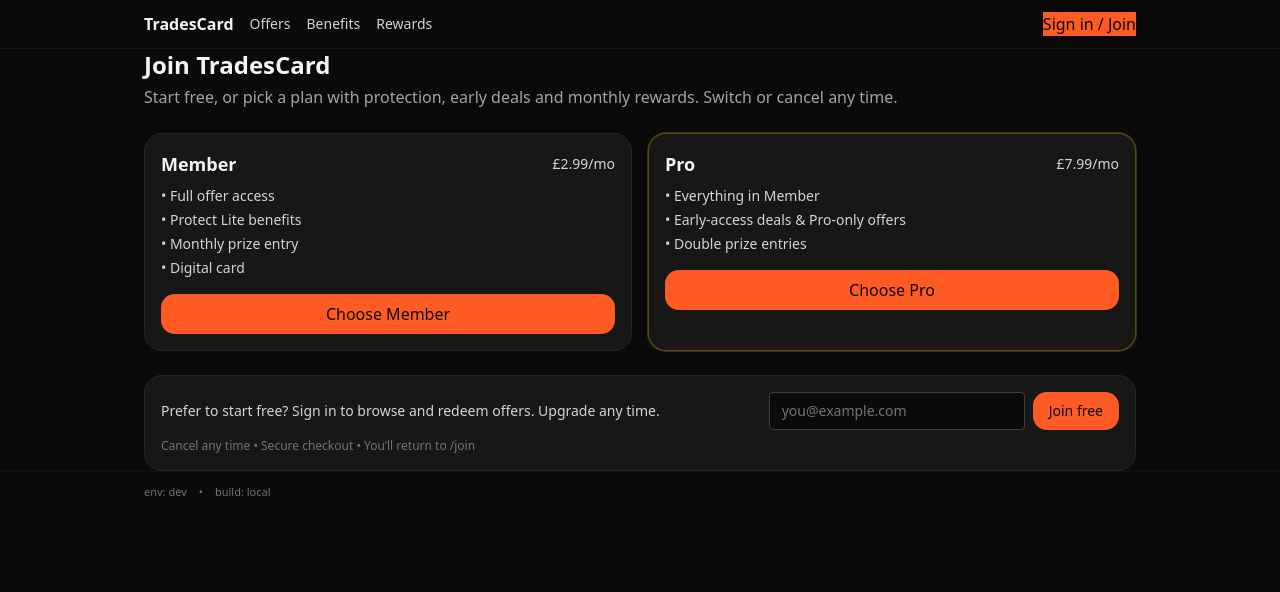
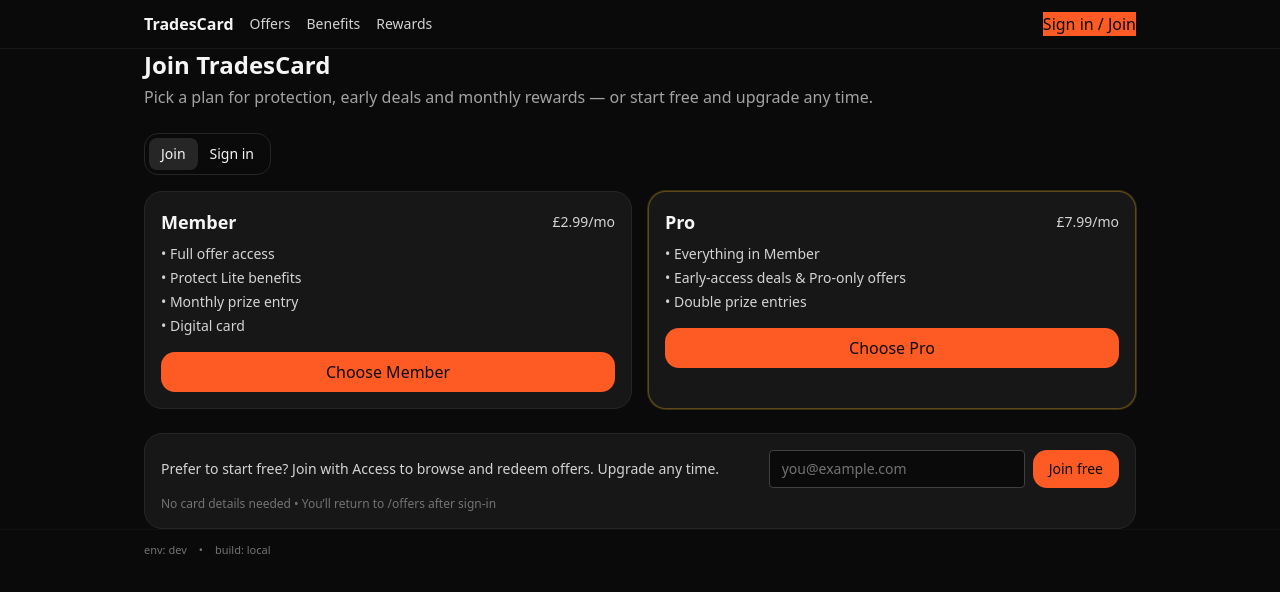
Before and after one commit to reynolds-uk/tradescard-web, a Next.js app: page /join in a window 1280 px wide. Shown: the top 592 px of the page. Built offline with nearby package versions, Linux system fonts and the light colour scheme; no server answers.

Commit message:
improved join path vs login

```diff
--- a/app/join/page.tsx
+++ b/app/join/page.tsx
@@ -15,20 +15,33 @@ import { track } from "@/lib/track";
 
 type Plan = "access" | "member" | "pro";
 
+const APP_URL =
+  process.env.NEXT_PUBLIC_APP_URL ?? "https://tradescard-web.vercel.app";
+
+const AUTH_ERROR_MAP: Record<string, string> = {
+  otp_expired: "That sign-in link has expired. Please request a new one.",
+  otp_disabled: "Magic links are currently unavailable. Please try again shortly.",
+  invalid_grant: "That sign-in link is no longer valid. Request a new one.",
+  server_error: "We had trouble verifying your link. Try again.",
+};
+
 export default function JoinPage() {
   const router = useRouter();
   const params = useSearchParams();
+
   const me = useMe();
   const { user } = me;
-  const next = "/join";
-  const { busy, error, startMembership } = useJoinActions(next);
 
-  // local state
+  // Paid funnel / checkout helper
+  const { busy, error: checkoutError, startMembership } = useJoinActions("/join");
+
+  // UI state
+  const [tab, setTab] = useState<"join" | "signin">("join");
   const [email, setEmail] = useState("");
   const [info, setInfo] = useState<string>("");
   const [sent, setSent] = useState(false);
-  const [wanted, setWanted] = useState<Plan | null>(null);
-  const [inlineEmailFor, setInlineEmailFor] = useState<Plan | null>(null);
+  const [wanted, setWanted] = useState<Exclude<Plan, "access"> | null>(null);
+  const [inlineEmailFor, setInlineEmailFor] = useState<Exclude<Plan, "access"> | null>(null);
   const emailRef = useRef<HTMLInputElement>(null);
 
   // Supabase client (client-side auth flow)
@@ -41,84 +54,105 @@ export default function JoinPage() {
     []
   );
 
-  // subtle trial eligibility
   const showTrialChip = shouldShowTrial(me);
 
-  // If already signed in, /join isn't needed → into the app
+  // Default tab & intent from query string
+  useEffect(() => {
+    const mode = (params.get("mode") || "").toLowerCase();
+    const qPlan = params.get("plan") as Exclude<Plan, "access"> | null;
+    if (mode === "signin") setTab("signin");
+    if (qPlan) setWanted(qPlan);
+  }, [params]);
+
+  // Handle auth redirect errors (e.g., clicked the magic link twice)
+  useEffect(() => {
+    const err = params.get("error") || params.get("error_code");
+    if (!err) return;
+    const key = (err || "").toLowerCase();
+    const msg = AUTH_ERROR_MAP[key] || "We couldn’t verify your link. Please request a new one.";
+    setTab("signin");
+    setInfo(msg);
+    // Clean the URL
+    try {
+      const url = new URL(window.location.href);
+      ["error", "error_code", "error_description", "status", "success", "canceled"].forEach((k) =>
+        url.searchParams.delete(k)
+      );
+      window.history.replaceState({}, "", url.pathname);
+    } catch {}
+  }, [params]);
+
+  // If already signed in, /join isn’t needed → take them to offers (or keep if we want inline upgrade)
   useEffect(() => {
     (async () => {
       const { data } = await supabase.auth.getSession();
-      if (data?.session?.user) router.replace("/offers");
+      if (data?.session?.user) {
+        // If they came with a paid intent, send to checkout directly
+        const stored = window.localStorage.getItem("join_wanted_plan") as
+          | Exclude<Plan, "access">
+          | null;
+        if (stored) {
+          window.localStorage.removeItem("join_wanted_plan");
+          await startMembership(stored);
+          return;
+        }
+        router.replace("/offers");
+      }
     })();
     // eslint-disable-next-line react-hooks/exhaustive-deps
   }, []);
 
-  // Handle intent from ?plan=member|pro and localStorage fallback
+  // If no account and there’s a plan intent, inline the email capture on that card
   useEffect(() => {
-    const qPlan = params?.get("plan") as Exclude<Plan, "access"> | null;
     const stored = (typeof window !== "undefined"
       ? window.localStorage.getItem("join_wanted_plan")
       : null) as Exclude<Plan, "access"> | null;
 
-    const intent = qPlan || stored || null;
-    if (!intent) return;
+    const plan = wanted || stored || null;
+    if (!plan) return;
 
-    if (user) {
-      // already signed in → go straight to checkout
-      void startMembership(intent);
-    } else {
-      // show inline email on the chosen card
-      setWanted(intent);
-      setInlineEmailFor(intent);
-      if (qPlan && typeof window !== "undefined") {
-        window.localStorage.setItem("join_wanted_plan", qPlan);
-      }
-      // focus email
+    if (!user) {
+      setInlineEmailFor(plan);
       setTimeout(() => emailRef.current?.focus(), 0);
     }
-    // eslint-disable-next-line react-hooks/exhaustive-deps
-  }, [params, user]);
+  }, [user, wanted]);
 
-  async function sendMagicLink(targetEmail: string) {
+  async function sendMagicLink(targetEmail: string, redirectTo = "/offers") {
     const trimmed = targetEmail.trim();
     if (!trimmed || !/^\S+@\S+\.\S+$/.test(trimmed)) {
       setInfo("Enter a valid email to get your sign-in link.");
       emailRef.current?.focus();
       return;
     }
-
-    const appUrl =
-      process.env.NEXT_PUBLIC_APP_URL ?? "https://tradescard-web.vercel.app";
-
     const { error: supaErr } = await supabase.auth.signInWithOtp({
       email: trimmed,
-      options: { emailRedirectTo: new URL("/offers", appUrl).toString() },
+      options: { emailRedirectTo: new URL(redirectTo, APP_URL).toString() },
     });
-
     if (supaErr) throw supaErr;
   }
 
   async function handleSendLink() {
     setInfo("");
     try {
-      await sendMagicLink(email);
+      // Access signup (free) → redirect to /offers on completion
+      await sendMagicLink(email, "/offers");
       setSent(true);
       setInfo("Check your inbox for your sign-in link.");
       track("join_free_click");
-    } catch {
-      setInfo("We couldn't send the link just now. Please try again.");
+    } catch (e) {
+      setInfo("We couldn’t send the link just now. Please try again.");
     }
   }
 
   async function choose(plan: Exclude<Plan, "access">) {
     setInfo("");
     if (!user) {
-      // No account yet → keep everything inline on the chosen card
+      // Logged out → store intent and inline email on chosen card
       setWanted(plan);
       setInlineEmailFor(plan);
-      if (typeof window !== "undefined") {
+      try {
         window.localStorage.setItem("join_wanted_plan", plan);
-      }
+      } catch {}
       setTimeout(() => emailRef.current?.focus(), 0);
       return;
     }
@@ -132,14 +166,15 @@ export default function JoinPage() {
     if (!inlineEmailFor) return;
     setInfo("");
     try {
-      await sendMagicLink(email);
+      // After sign-in, we return to /join; use localStorage to auto-continue to checkout
+      await sendMagicLink(email, "/join");
       setSent(true);
       setInfo(
-        `Check your inbox for your sign-in link. We’ll continue to ${inlineEmailFor} after you sign in.`
+        `Link sent. After you sign in, we’ll continue to ${inlineEmailFor}.`
       );
       track("join_free_click");
     } catch {
-      setInfo("We couldn't send the link just now. Please try again.");
+      setInfo("We couldn’t send the link just now. Please try again.");
     }
   }
 
@@ -160,13 +195,13 @@ export default function JoinPage() {
     accent?: "pro" | "member";
   }) {
     const isInline = inlineEmailFor === plan;
+    const accentCls =
+      accent === "pro"
+        ? "border-amber-400/30 ring-1 ring-amber-400/20"
+        : "border-neutral-800";
 
     return (
-      <div
-        className={`rounded-2xl border ${
-          accent === "pro" ? "border-amber-400/30 ring-1 ring-amber-400/20" : "border-neutral-800"
-        } bg-neutral-900 p-4`}
-      >
+      <div className={`rounded-2xl border ${accentCls} bg-neutral-900 p-4`}>
         <div className="flex items-center justify-between">
           <div className="text-lg font-semibold">{title}</div>
           <div className="text-sm text-neutral-300">{price}</div>
@@ -217,22 +252,45 @@ export default function JoinPage() {
     <Container>
       <PageHeader
         title="Join TradesCard"
-        subtitle="Start free, or pick a plan with protection, early deals and monthly rewards. Switch or cancel any time."
+        subtitle={
+          tab === "join"
+            ? "Pick a plan for protection, early deals and monthly rewards — or start free and upgrade any time."
+            : "Sign in with a magic link. No password needed."
+        }
         aside={
-          showTrialChip ? (
+          tab === "join" && shouldShowTrial(me) ? (
             <span className="promo-chip promo-chip-xs-hide">{TRIAL_COPY}</span>
           ) : undefined
         }
       />
 
-      {info && (
-        <div className="mb-4 alert alert-info">{info}</div>
-      )}
-      {error && (
-        <div className="mb-4 alert alert-error">{error}</div>
-      )}
+      {/* Tab switcher */}
+      <div className="mb-4 inline-flex rounded-xl border border-neutral-800 p-1">
+        <button
+          onClick={() => setTab("join")}
+          className={`px-3 py-1.5 text-sm rounded-lg ${
+            tab === "join" ? "bg-neutral-800" : "hover:bg-neutral-900"
+          }`}
+        >
+          Join
+        </button>
+        <button
+          onClick={() => setTab("signin")}
+          className={`px-3 py-1.5 text-sm rounded-lg ${
+            tab === "signin" ? "bg-neutral-800" : "hover:bg-neutral-900"
+          }`}
+        >
+          Sign in
+        </button>
+      </div>
 
-      {/* Two plans */}
+      {/* Alerts */}
+      {info && <div className="mb-4 alert alert-info">{info}</div>}
+      {checkoutError && <div className="mb-4 alert alert-error">{checkoutError}</div>}
+
+      {tab === "join" ? (
+        <>
+          {/* Paid plans */}
           <div className="grid gap-4 md:grid-cols-2">
             <PlanCard
               plan="member"
@@ -259,11 +317,11 @@ export default function JoinPage() {
             />
           </div>
 
-      {/* Join free strip (kept for people who just want Access) */}
+          {/* Free Access sign-up */}
           <div className="mt-6 rounded-2xl border border-neutral-800 bg-neutral-900 p-4">
             <div className="flex flex-col gap-3 md:flex-row md:items-center md:justify-between">
               <div className="text-sm text-neutral-300">
-            Prefer to start free? Sign in to browse and redeem offers. Upgrade any time.
+                Prefer to start free? Join with Access to browse and redeem offers. Upgrade any time.
               </div>
               <div className="flex w-full flex-col items-stretch gap-2 md:w-auto md:flex-row">
                 <input
@@ -281,7 +339,7 @@ export default function JoinPage() {
               </div>
             </div>
             <div className="mt-2 text-xs text-neutral-500">
-          Cancel any time • Secure checkout • You’ll return to /join
+              No card details needed • You’ll return to /offers after sign-in
               {wanted && (
                 <span className="ml-2 text-neutral-400">
                   (We’ll continue to <strong>{wanted}</strong> after you sign in)
@@ -289,6 +347,33 @@ export default function JoinPage() {
               )}
             </div>
           </div>
+        </>
+      ) : (
+        // Sign in tab
+        <div className="rounded-2xl border border-neutral-800 bg-neutral-900 p-5">
+          <div className="text-sm text-neutral-300">
+            Enter your email and we’ll send you a magic link.
+          </div>
+          <div className="mt-3 grid gap-2 sm:grid-cols-[1fr_auto]">
+            <input
+              ref={emailRef}
+              type="email"
+              inputMode="email"
+              placeholder="you@example.com"
+              value={email}
+              onChange={(e) => setEmail(e.target.value)}
+              className="w-full rounded border border-neutral-700 bg-neutral-950 px-3 py-2 text-sm text-white placeholder-neutral-500 focus:outline-none focus:ring-1 focus:ring-neutral-500"
+            />
+            <PrimaryButton onClick={handleSendLink} disabled={busy}>
+              {sent ? "Link sent ✓" : "Email me a link"}
+            </PrimaryButton>
+          </div>
+          <p className="mt-2 text-xs text-neutral-500">
+            You’ll return to /offers after sign-in. If your link has expired or was already used,
+            request a new one.
+          </p>
+        </div>
+      )}
     </Container>
   );
 }
```
Lines whose indentation alone changed are shown as unchanged.
